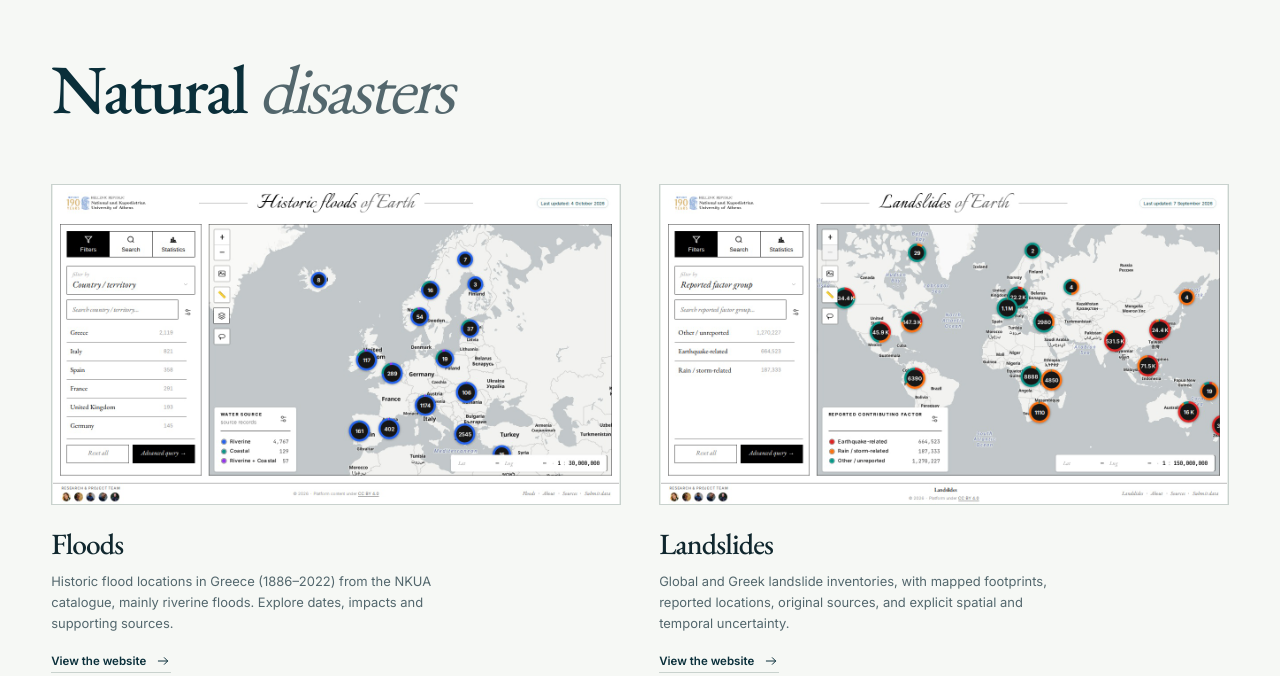
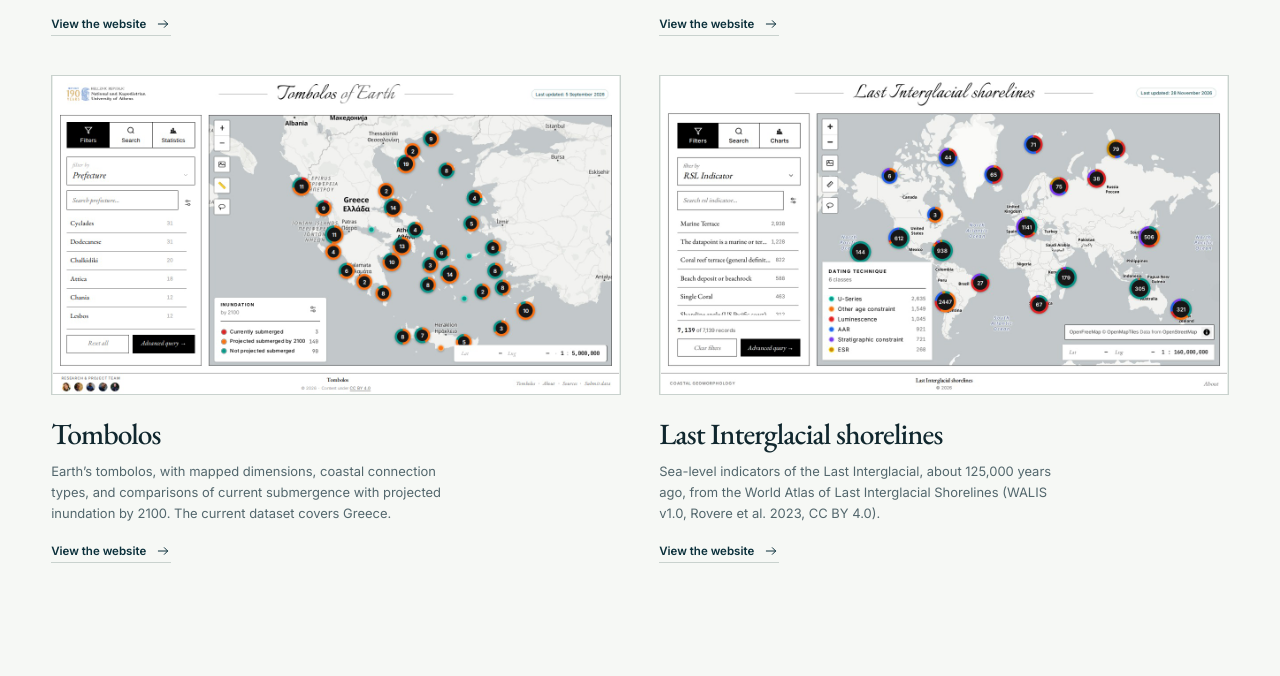
Before and after one commit to AlexandrosLiaskos/nkua-webgis, a plain HTML site: page sites/index.html in a window 1280 px wide. Shown: the part 1507-2183 px from the top of the page. Drawn offline with nearby package versions, Linux system fonts and the light colour scheme; no server answers; a web font is replaced by a local one.

Commit message:
Home page: the website Last Interglacial shorelines in Geomorphic features
A card for the website made with the WebGIS Builder from WALIS v1.0
(Rovere et al. 2023, CC BY 4.0), an entry in the footer list Landforms and a
Dataset in the structured data. The grid of Geomorphic features has two
columns for its four cards.

```diff
--- a/sites/index.html
+++ b/sites/index.html
@@ -57,6 +57,7 @@
             { "@type": "Dataset", "name": "Lagoons", "url": "https://evelpidou.nkua.cloud/lagoons/" },
             { "@type": "Dataset", "name": "Beachrocks", "url": "https://evelpidou.nkua.cloud/beachrocks/" },
             { "@type": "Dataset", "name": "Tombolos", "url": "https://evelpidou.nkua.cloud/tombolos/" },
+            { "@type": "Dataset", "name": "Last Interglacial shorelines", "url": "https://webgis.nkua.cloud/sites/coastal-geomorphology/last-interglacial-shorelines/" },
             { "@type": "Dataset", "name": "Floods", "url": "https://evelpidou.nkua.cloud/floods/" },
             {"@type": "Dataset", "name": "Tsunamis", "url": "https://evelpidou.nkua.cloud/tsunamis/"},
             {"@type": "Dataset", "name": "Wildfires", "url": "https://evelpidou.nkua.cloud/wildfires/"},
@@ -155,7 +156,7 @@
                     <h3 id="landforms-title">Geomorphic <em>features</em></h3>
                 </header>
 
-                <div class="collection-grid collection-grid-three">
+                <div class="collection-grid collection-grid-two">
                     <a class="catalogue" href="/lagoons/" data-visit-key="lagoons">
                         <figure class="catalogue-visual">
                             <img src="/lagoons/map-preview.jpg?v=20261116-previews-1" alt="Lagoons catalogue map" width="1280" height="720" loading="lazy">
@@ -185,6 +186,17 @@
                         <div class="catalogue-copy">
                             <h4>Tombolos</h4>
                             <p>Earth’s tombolos, with mapped dimensions, coastal connection types, and comparisons of current submergence with projected inundation by 2100. The current dataset covers Greece.</p>
+                            <span class="catalogue-link">View the website <svg viewBox="0 0 24 24" aria-hidden="true"><path d="M5 12h14M14 7l5 5-5 5"></path></svg></span><span class="catalogue-visits" data-visit-figure hidden></span>
+                        </div>
+                    </a>
+
+                    <a class="catalogue" href="https://webgis.nkua.cloud/sites/coastal-geomorphology/last-interglacial-shorelines/">
+                        <figure class="catalogue-visual">
+                            <img src="/last-interglacial-shorelines-site-preview.jpg?v=20261128-1" alt="Last Interglacial shorelines map" width="1280" height="720" loading="lazy">
+                        </figure>
+                        <div class="catalogue-copy">
+                            <h4>Last Interglacial shorelines</h4>
+                            <p>Sea-level indicators of the Last Interglacial, about 125,000 years ago, from the World Atlas of Last Interglacial Shorelines (WALIS v1.0, Rovere et al. 2023, CC BY 4.0).</p>
                             <span class="catalogue-link">View the website <svg viewBox="0 0 24 24" aria-hidden="true"><path d="M5 12h14M14 7l5 5-5 5"></path></svg></span><span class="catalogue-visits" data-visit-figure hidden></span>
                         </div>
                     </a>
@@ -421,6 +433,7 @@
                     <li><a href="/lagoons/">Lagoons</a></li>
                     <li><a href="/beachrocks/">Beachrocks</a></li>
                     <li><a href="/tombolos/">Tombolos</a></li>
+                    <li><a href="https://webgis.nkua.cloud/sites/coastal-geomorphology/last-interglacial-shorelines/">Last Interglacial shorelines</a></li>
                 </ul>
             </nav>
             <nav class="footer-directory" aria-labelledby="footer-disasters-title">
```
Also changed, not shown: sites/last-interglacial-shorelines-site-preview.jpg (added).
